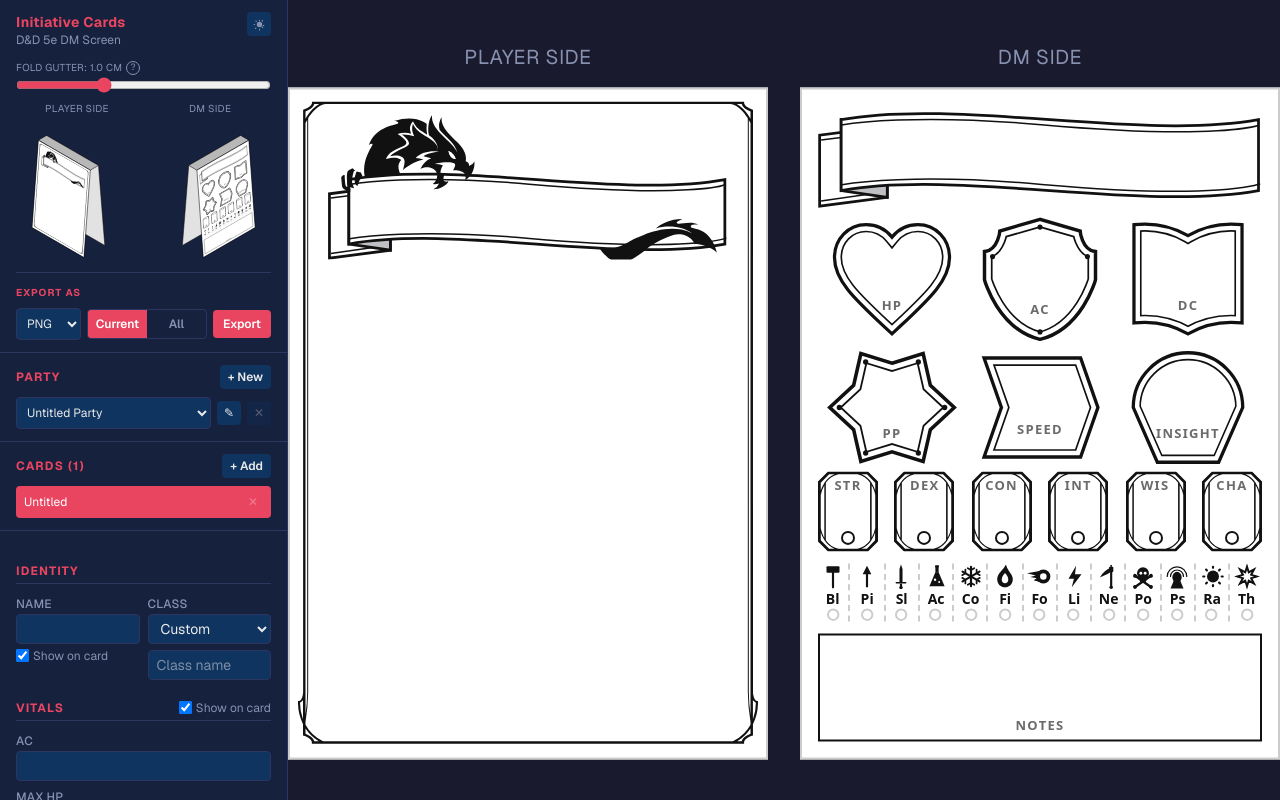
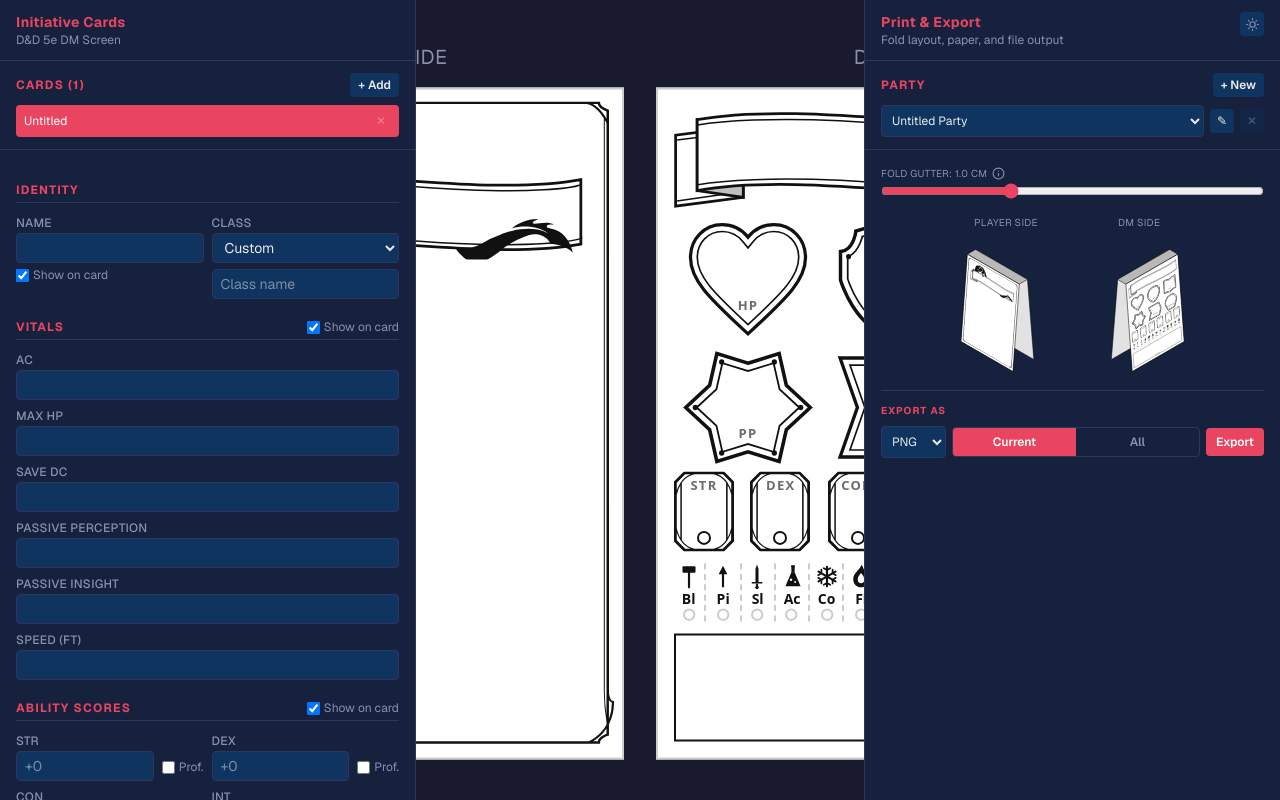
Before and after one commit to Jackclarke95/initiative-card-generator, a Next.js app: page / in a window 1280 px wide. Built offline with nearby package versions, Linux system fonts and the light colour scheme.

Commit message:
Split forms to either side, add react icons

```diff
--- a/components/Icons.tsx
+++ /dev/null
@@ -1,185 +0,0 @@
-interface IconProps {
-  size?: number;
-  color?: string;
-  className?: string;
-}
-
-export function ShieldIcon({
-  size = 16,
-  color = "currentColor",
-  className,
-}: IconProps) {
-  return (
-    <svg
-      width={size}
-      height={size}
-      viewBox="0 0 24 24"
-      fill={color}
-      className={className}
-    >
-      <path d="M12 2L3 7v6c0 5.25 3.75 10.15 9 11.25C17.25 23.15 21 18.25 21 13V7L12 2z" />
-    </svg>
-  );
-}
-
-export function HalfShieldIcon({
-  size = 16,
-  color = "currentColor",
-  className,
-}: IconProps) {
-  return (
-    <svg width={size} height={size} viewBox="0 0 24 24" className={className}>
-      <path d="M12 2L3 7v6c0 5.25 3.75 10.15 9 11.25V2z" fill={color} />
-      <path
-        d="M12 2l9 5v6c0 5.25-3.75 10.15-9 11.25V2z"
-        fill="none"
-        stroke={color}
-        strokeWidth="1.5"
-      />
-    </svg>
-  );
-}
-
-export function HeartIcon({
-  size = 16,
-  color = "currentColor",
-  className,
-}: IconProps) {
-  return (
-    <svg
-      width={size}
-      height={size}
-      viewBox="0 0 24 24"
-      fill={color}
-      className={className}
-    >
-      <path d="M12 21.35l-1.45-1.32C5.4 15.36 2 12.28 2 8.5 2 5.42 4.42 3 7.5 3c1.74 0 3.41.81 4.5 2.09C13.09 3.81 14.76 3 16.5 3 19.58 3 22 5.42 22 8.5c0 3.78-3.4 6.86-8.55 11.54L12 21.35z" />
-    </svg>
-  );
-}
-
-export function BootIcon({
-  size = 16,
-  color = "currentColor",
-  className,
-}: IconProps) {
-  return (
-    <svg
-      width={size}
-      height={size}
-      viewBox="0 0 24 24"
-      fill={color}
-      className={className}
-    >
-      <path d="M19 19H5v-2h1V8c0-3.31 2.69-6 6-6s6 2.69 6 6v1h1v8h1v2zm-3-2V9h-1V8c0-2.21-1.79-4-4-4S7 5.79 7 8v9h9z" />
-    </svg>
-  );
-}
-
-export function EyeIcon({
-  size = 16,
-  color = "currentColor",
-  className,
-}: IconProps) {
-  return (
-    <svg
-      width={size}
-      height={size}
-      viewBox="0 0 24 24"
-      fill={color}
-      className={className}
-    >
-      <path d="M12 4.5C7 4.5 2.73 7.61 1 12c1.73 4.39 6 7.5 11 7.5s9.27-3.11 11-7.5c-1.73-4.39-6-7.5-11-7.5zM12 17c-2.76 0-5-2.24-5-5s2.24-5 5-5 5 2.24 5 5-2.24 5-5 5zm0-8c-1.66 0-3 1.34-3 3s1.34 3 3 3 3-1.34 3-3-1.34-3-3-3z" />
-    </svg>
-  );
-}
-
-export function BrainIcon({
-  size = 16,
-  color = "currentColor",
-  className,
-}: IconProps) {
-  return (
-    <svg
-      width={size}
-      height={size}
-      viewBox="0 0 24 24"
-      fill={color}
-      className={className}
-    >
-      <path d="M13 3c-4.97 0-9 4.03-9 9H1l3.89 3.89.07.14L9 12H6c0-3.87 3.13-7 7-7s7 3.13 7 7-3.13 7-7 7c-1.93 0-3.68-.79-4.95-2.05l-1.42 1.42C8.27 19.99 10.51 21 13 21c4.97 0 9-4.03 9-9s-4.03-9-9-9zm-1 5v5l4.25 2.52.77-1.28-3.52-2.09V8z" />
-    </svg>
-  );
-}
-
-export function MagnifyingGlassIcon({
-  size = 16,
-  color = "currentColor",
-  className,
-}: IconProps) {
-  return (
-    <svg
-      width={size}
-      height={size}
-      viewBox="0 0 24 24"
-      fill={color}
-      className={className}
-    >
-      <path d="M15.5 14h-.79l-.28-.27C15.41 12.59 16 11.11 16 9.5 16 5.91 13.09 3 9.5 3S3 5.91 3 9.5 5.91 16 9.5 16c1.61 0 3.09-.59 4.23-1.57l.27.28v.79l5 4.99L20.49 19l-4.99-5zm-6 0C7.01 14 5 11.99 5 9.5S7.01 5 9.5 5 14 7.01 14 9.5 11.99 14 9.5 14z" />
-    </svg>
-  );
-}
-
-export function SunIcon({
-  size = 16,
-  color = "currentColor",
-  className,
-}: IconProps) {
-  return (
-    <svg
-      width={size}
-      height={size}
-      viewBox="0 0 24 24"
-      fill={color}
-      className={className}
-    >
-      <path d="M12 17a5 5 0 100-10 5 5 0 000 10zm0-14a1 1 0 011 1v1a1 1 0 11-2 0V4a1 1 0 011-1zm0 17a1 1 0 011 1v1a1 1 0 11-2 0v-1a1 1 0 011-1zm9-6a1 1 0 01-1 1h-1a1 1 0 110-2h1a1 1 0 011 1zM4 12a1 1 0 01-1 1H2a1 1 0 110-2h1a1 1 0 011 1zm14.36 6.36a1 1 0 01-1.41 0l-.71-.71a1 1 0 111.41-1.41l.71.71a1 1 0 010 1.41zM6.76 7.05a1 1 0 01-1.41 0l-.71-.71A1 1 0 116.05 4.93l.71.71a1 1 0 010 1.41zm11.6-2.83a1 1 0 010 1.41l-.71.71a1 1 0 11-1.41-1.41l.71-.71a1 1 0 011.41 0zM6.05 17.95a1 1 0 010 1.41l-.71.71a1 1 0 11-1.41-1.41l.71-.71a1 1 0 011.41 0z" />
-    </svg>
-  );
-}
-
-export function MoonIcon({
-  size = 16,
-  color = "currentColor",
-  className,
-}: IconProps) {
-  return (
-    <svg
-      width={size}
-      height={size}
-      viewBox="0 0 24 24"
-      fill={color}
-      className={className}
-    >
-      <path d="M20.74 14.51a8.5 8.5 0 01-10.25-10.25.5.5 0 00-.63-.63A9.5 9.5 0 1021.37 15.14a.5.5 0 00-.63-.63z" />
-    </svg>
-  );
-}
-
-export function SparkleIcon({
-  size = 16,
-  color = "currentColor",
-  className,
-}: IconProps) {
-  return (
-    <svg
-      width={size}
-      height={size}
-      viewBox="0 0 24 24"
-      fill={color}
-      className={className}
-    >
-      <path d="M12 2l2.4 7.4H22l-6.2 4.5 2.4 7.4L12 17l-6.2 4.3 2.4-7.4L2 9.4h7.6z" />
-    </svg>
-  );
-}
--- a/components/InfoTooltip.tsx
+++ b/components/InfoTooltip.tsx
@@ -2,6 +2,7 @@
 
 import { useLayoutEffect, useRef, useState } from "react";
 import { createPortal } from "react-dom";
+import { FiInfo } from "react-icons/fi";
 
 interface InfoTooltipProps {
   text: string;
@@ -44,15 +45,12 @@ export default function InfoTooltip({ text }: InfoTooltipProps) {
     <>
       <span
         ref={iconRef}
-        className="flex items-center justify-center w-3.5 h-3.5 rounded-full text-[9px] cursor-help shrink-0"
-        style={{
-          color: "var(--text-muted)",
-          border: "1px solid var(--text-muted)",
-        }}
+        className="flex items-center justify-center w-3.5 h-3.5 cursor-help shrink-0"
+        style={{ color: "var(--text-muted)" }}
         onMouseEnter={() => setOpen(true)}
         onMouseLeave={() => setOpen(false)}
       >
-        ?
+        <FiInfo size={13} />
       </span>
       {open &&
         pos &&
--- a/components/InitiativeCardApp.tsx
+++ b/components/InitiativeCardApp.tsx
@@ -241,17 +241,15 @@ export default function InitiativeCardApp() {
       className="flex h-screen overflow-hidden"
       style={{ background: "var(--background)" }}
     >
-      {/* Sidebar */}
+      {/* Left: card configuration */}
       <aside
-        className="flex flex-col w-72 shrink-0 border-r overflow-hidden"
+        className="flex flex-col w-[26rem] shrink-0 border-r overflow-hidden"
         style={{ borderColor: "var(--border)", background: "var(--surface)" }}
       >
         <div
           className="px-4 py-3 border-b shrink-0"
           style={{ borderColor: "var(--border)" }}
         >
-          <div className="mb-3 flex items-start justify-between gap-2">
-            <div>
           <h1
             className="text-sm font-bold tracking-wide"
             style={{ color: "var(--accent)" }}
@@ -262,9 +260,64 @@ export default function InitiativeCardApp() {
             D&amp;D 5e DM Screen
           </p>
         </div>
+
+        <CardList
+          cards={activeParty.cards}
+          activeId={activeCard.id}
+          onSelect={handleSelectCard}
+          onAdd={handleAddCard}
+          onRemove={handleRemoveCard}
+        />
+
+        <div className="flex-1 overflow-y-auto">
+          <CardEditor card={activeCard} onChange={handleChange} />
+        </div>
+      </aside>
+
+      {/* Center: live preview */}
+      <main className="flex-1 overflow-auto flex items-center justify-center p-8">
+        {/* Scale the spread up so it's comfortable to review on screen */}
+        <div style={{ transform: "scale(2)" }}>
+          <CardSpread card={activeCard} />
+        </div>
+      </main>
+
+      {/* Right: page & export configuration */}
+      <aside
+        className="flex flex-col w-[26rem] shrink-0 border-l overflow-hidden"
+        style={{ borderColor: "var(--border)", background: "var(--surface)" }}
+      >
+        <div
+          className="px-4 py-3 border-b shrink-0 flex items-start justify-between gap-2"
+          style={{ borderColor: "var(--border)" }}
+        >
+          <div>
+            <h2
+              className="text-sm font-bold tracking-wide"
+              style={{ color: "var(--accent)" }}
+            >
+              Print &amp; Export
+            </h2>
+            <p className="text-xs" style={{ color: "var(--text-muted)" }}>
+              Fold layout, paper, and file output
+            </p>
+          </div>
           <ThemeToggle />
         </div>
 
+        <PartySelector
+          parties={parties}
+          activePartyId={activeParty.id}
+          onSelect={setActivePartyId}
+          onAdd={handleAddParty}
+          onRename={handleRenameParty}
+          onRequestDelete={(id) => {
+            const party = parties.find((p) => p.id === id);
+            if (party) setPartyPendingDelete(party);
+          }}
+        />
+
+        <div className="px-4 py-4 flex flex-col gap-4 overflow-y-auto">
           <label className="flex flex-col gap-0.5">
             <span
               className="flex items-center gap-1 text-[10px] uppercase tracking-wide"
@@ -283,7 +336,7 @@ export default function InitiativeCardApp() {
               className="w-full accent-[var(--accent)]"
             />
           </label>
-          <div className="flex justify-center items-start gap-10 mt-2">
+          <div className="flex justify-center items-start gap-10">
             <div className="flex flex-col items-center gap-2">
               <span
                 className="text-[10px] uppercase tracking-wide"
@@ -316,7 +369,7 @@ export default function InitiativeCardApp() {
           </div>
 
           <div
-            className="mt-3 pt-3 border-t flex flex-col gap-2"
+            className="pt-3 border-t flex flex-col gap-2"
             style={{ borderColor: "var(--border)" }}
           >
             <span
@@ -438,39 +491,7 @@ export default function InitiativeCardApp() {
             )}
           </div>
         </div>
-
-        <PartySelector
-          parties={parties}
-          activePartyId={activeParty.id}
-          onSelect={setActivePartyId}
-          onAdd={handleAddParty}
-          onRename={handleRenameParty}
-          onRequestDelete={(id) => {
-            const party = parties.find((p) => p.id === id);
-            if (party) setPartyPendingDelete(party);
-          }}
-        />
-
-        <CardList
-          cards={activeParty.cards}
-          activeId={activeCard.id}
-          onSelect={handleSelectCard}
-          onAdd={handleAddCard}
-          onRemove={handleRemoveCard}
-        />
-
-        <div className="flex-1 overflow-y-auto">
-          <CardEditor card={activeCard} onChange={handleChange} />
-        </div>
       </aside>
-
-      {/* Preview */}
-      <main className="flex-1 overflow-auto flex items-center justify-center p-8">
-        {/* Scale the spread up so it's comfortable to review on screen */}
-        <div style={{ transform: "scale(2)" }}>
-          <CardSpread card={activeCard} />
-        </div>
-      </main>
 
       <ExportArea cards={activeParty.cards} gutterHeightCm={gutterCm} />
 
--- a/components/ThemeToggle.tsx
+++ b/components/ThemeToggle.tsx
@@ -1,7 +1,7 @@
 "use client";
 
 import { useState } from "react";
-import { MoonIcon, SunIcon } from "@/components/Icons";
+import { FiMoon, FiSun } from "react-icons/fi";
 import { applyTheme, getCurrentTheme, type Theme } from "@/lib/theme";
 
 export default function ThemeToggle() {
@@ -26,7 +26,7 @@ export default function ThemeToggle() {
         color: "var(--text-muted)",
       }}
     >
-      {theme === "dark" ? <SunIcon size={13} /> : <MoonIcon size={13} />}
+      {theme === "dark" ? <FiSun size={13} /> : <FiMoon size={13} />}
     </button>
   );
 }
--- a/package.json
+++ b/package.json
@@ -14,7 +14,8 @@
     "jszip": "^3.10.1",
     "next": "16.2.10",
     "react": "19.2.4",
-    "react-dom": "19.2.4"
+    "react-dom": "19.2.4",
+    "react-icons": "^5.7.0"
   },
   "devDependencies": {
     "@tailwindcss/postcss": "^4",
```
Also changed, not shown: 1 other file (tests, documents, lock files or other folders). Lines whose indentation alone changed are shown as unchanged.
